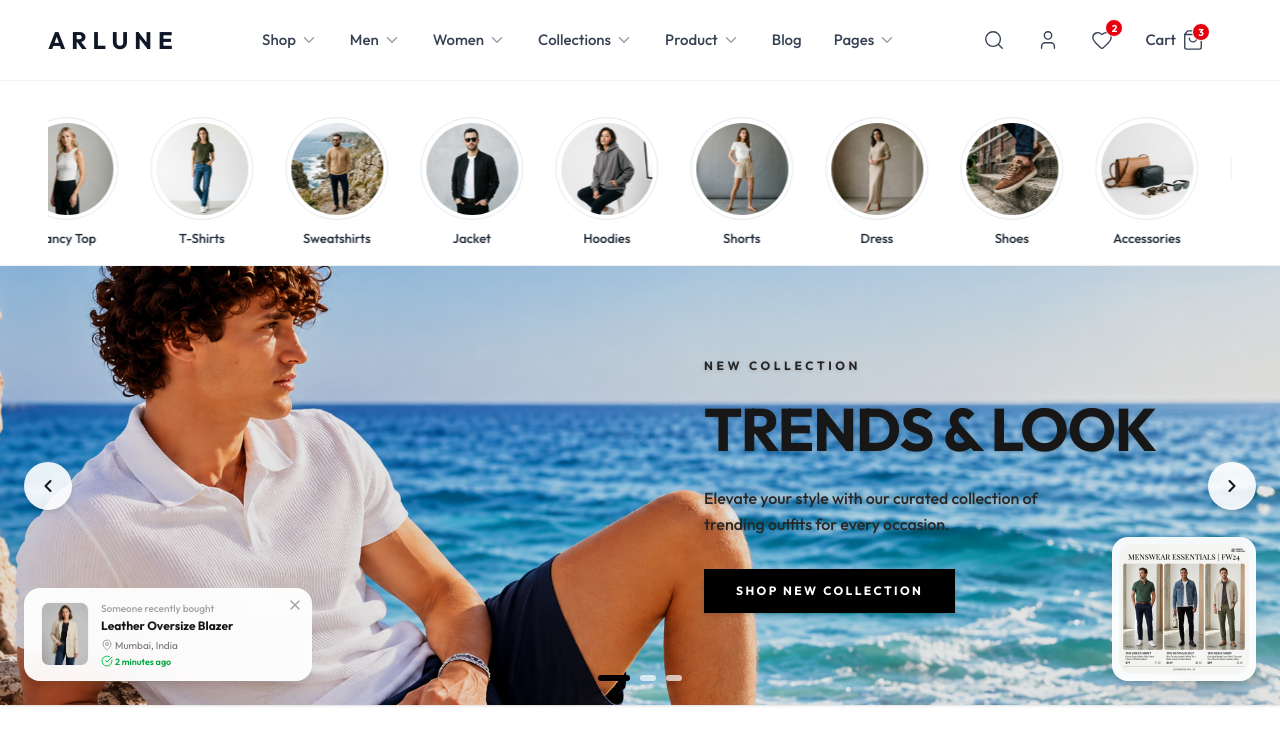
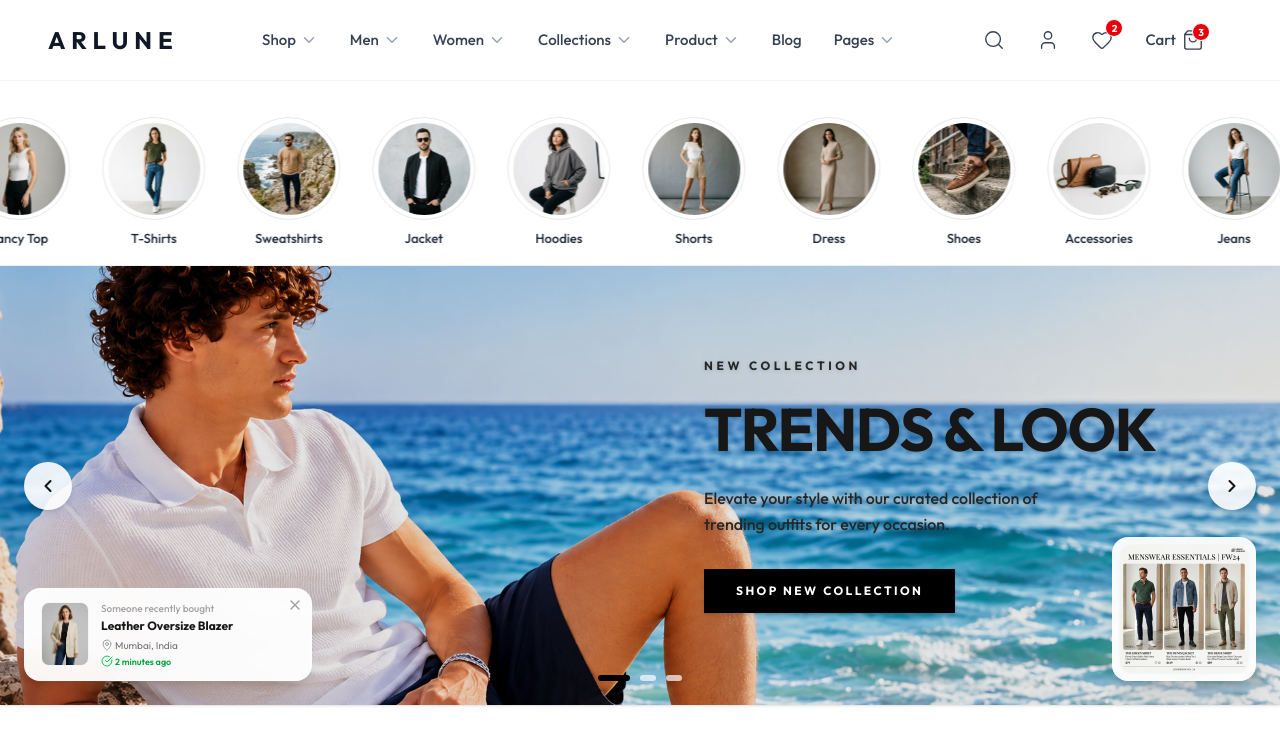
Before and after one commit to sivaathri/Clothing-UI-design-, a React (Vite) app: page / in a window 1280 px wide. Shown: the top 744 px of the page. Built offline with nearby package versions, Linux system fonts and the light colour scheme.

Commit message:
style: remove horizontal padding from Categories wrapper for edge-to-edge marquee

```diff
--- a/src/components/Categories.jsx
+++ b/src/components/Categories.jsx
@@ -36,7 +36,7 @@ export default function Categories() {
   const doubleCategories = [...categories, ...categories];
 
   return (
-    <section className="w-full px-4 sm:px-8 lg:px-12 pt-5 pb-2.5 border-b border-gray-100 overflow-hidden bg-white select-none">
+    <section className="w-full pt-5 pb-2.5 border-b border-gray-100 overflow-hidden bg-white select-none">
       <div className="w-full">
         <div className="relative w-full overflow-hidden">
           {/* Scrolling Track - No gap on track, padding is on the child elements */}
```
